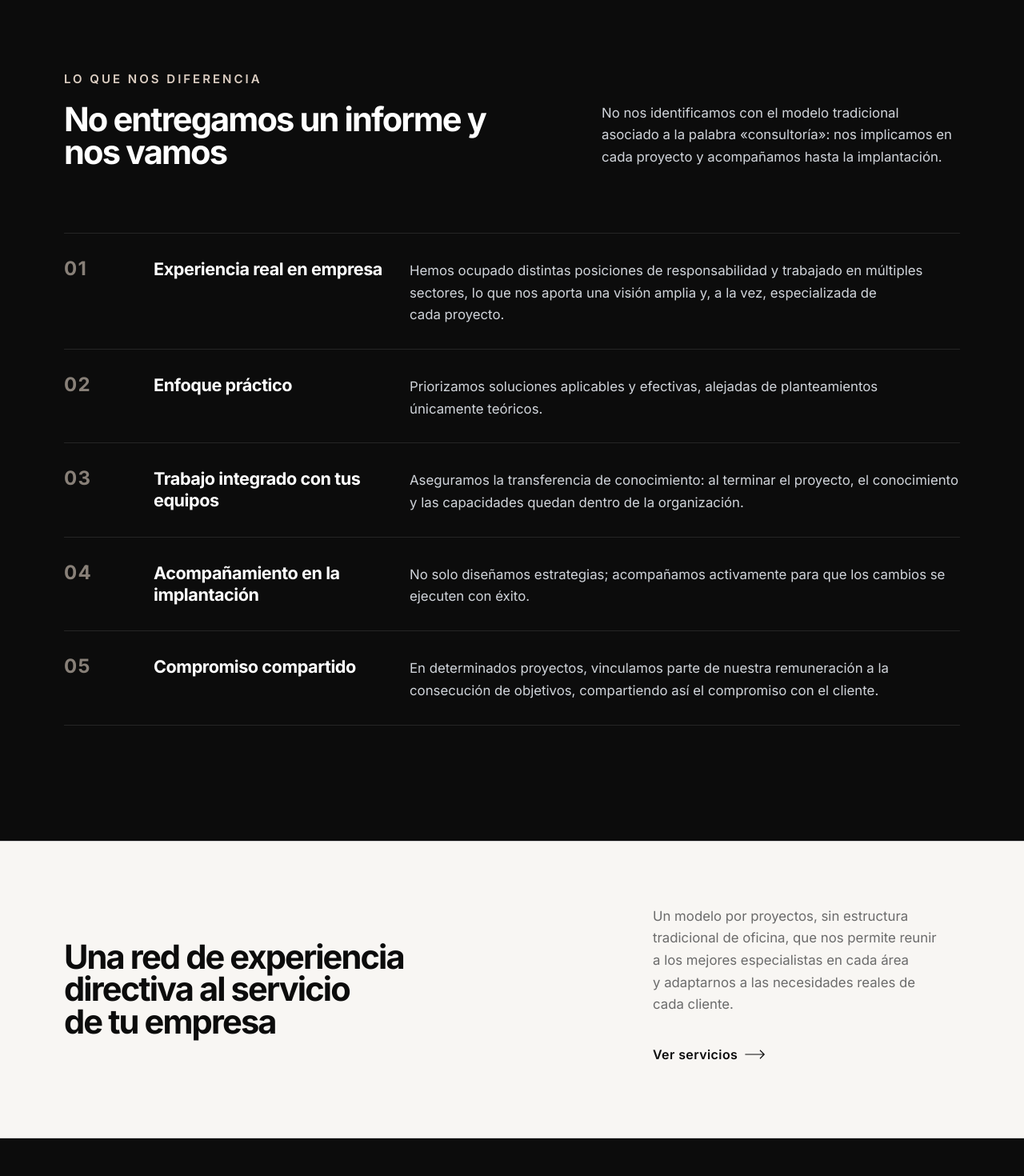
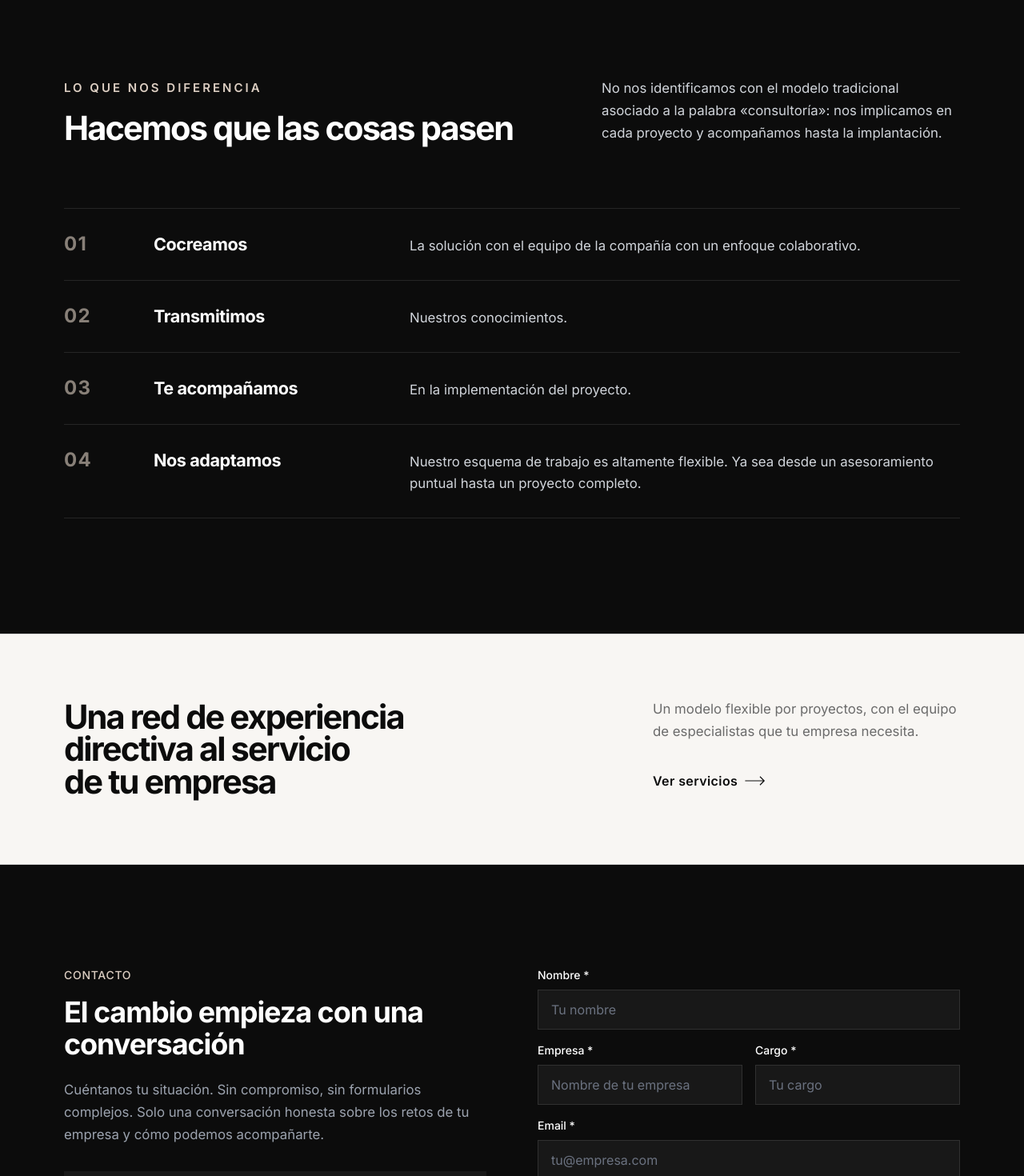
Before and after one commit to DSellees/demo-koob-web-v0, a React (Vite) app: page /quienes-somos in a window 1280 px wide. Shown: the part 1260-2730 px from the top of the page at 80% size. Built offline with nearby package versions, Linux system fonts and the light colour scheme.

Commit message:
Small fixes

```diff
--- a/src/pages/QuienesSomos.tsx
+++ b/src/pages/QuienesSomos.tsx
@@ -25,37 +25,29 @@ const revealProps = {
   variants: reveal,
 } as const;
 
-// Los cinco puntos de `diferenciacion` del briefing.
+// Los cuatro puntos de «¿Qué ofrecemos?».
 const diferenciales = [
   {
     n: '01',
-    title: 'Experiencia real en empresa',
+    title: 'Cocreamos',
     description:
-      'Hemos ocupado distintas posiciones de responsabilidad y trabajado en múltiples sectores, lo que nos aporta una visión amplia y, a la vez, especializada de cada proyecto.',
+      'La solución con el equipo de la compañía con un enfoque colaborativo.',
   },
   {
     n: '02',
-    title: 'Enfoque práctico',
-    description:
-      'Priorizamos soluciones aplicables y efectivas, alejadas de planteamientos únicamente teóricos.',
+    title: 'Transmitimos',
+    description: 'Nuestros conocimientos.',
   },
   {
     n: '03',
-    title: 'Trabajo integrado con tus equipos',
-    description:
-      'Aseguramos la transferencia de conocimiento: al terminar el proyecto, el conocimiento y las capacidades quedan dentro de la organización.',
+    title: 'Te acompañamos',
+    description: 'En la implementación del proyecto.',
   },
   {
     n: '04',
-    title: 'Acompañamiento en la implantación',
+    title: 'Nos adaptamos',
     description:
-      'No solo diseñamos estrategias; acompañamos activamente para que los cambios se ejecuten con éxito.',
-  },
-  {
-    n: '05',
-    title: 'Compromiso compartido',
-    description:
-      'En determinados proyectos, vinculamos parte de nuestra remuneración a la consecución de objetivos, compartiendo así el compromiso con el cliente.',
+      'Nuestro esquema de trabajo es altamente flexible. Ya sea desde un asesoramiento puntual hasta un proyecto completo.',
   },
 ];
 
@@ -100,8 +92,8 @@ const QuienesSomos = () => {
         <div className="page-container">
           <div className="content-container">
             {/* Declaración: titular a la izquierda, apuntes al pie derecho */}
-            <div className="grid gap-x-12 gap-y-8 lg:grid-cols-[1.1fr_1fr] lg:items-end">
-              <div>
+            <div className="section-heading-row">
+              <div className="max-w-xl">
                 <motion.p {...revealProps} className="type-eyebrow mb-5 text-koob-gold-ink">
                   Nuestra experiencia
                 </motion.p>
@@ -112,24 +104,22 @@ const QuienesSomos = () => {
                 >
                   Venimos del mundo de la empresa
                 </motion.h2>
-                <motion.div {...revealProps} custom={0.12} className="mt-8">
-                  <SweepArrowLink to="/contacto" variant="light">
-                    Hablar con un experto
-                  </SweepArrowLink>
-                </motion.div>
               </div>
 
-              <div className="lg:pl-10">
               <motion.p
                 {...revealProps}
-                  custom={0.18}
-                  className="type-section-lead text-koob-gray-500"
+                custom={0.12}
+                className="type-section-lead max-w-md text-koob-gray-500"
               >
                 Por eso, en KOOB no nos limitamos a analizar tu empresa. Nos implicamos para
                 entender el reto, aportar perspectiva y convertir las decisiones en acción.
               </motion.p>
             </div>
-            </div>
+            <motion.div {...revealProps} custom={0.18} className="-mt-4">
+              <SweepArrowLink to="/contacto" variant="light">
+                Hablar con un experto
+              </SweepArrowLink>
+            </motion.div>
 
             {/* Tira horizontal: equipo · vídeo (centro) · oficina. Celdas 16/9. La
                 portada es el fotograma del segundo 1 sin las franjas negras; estas solo se ven al dar al play. */}
@@ -201,7 +191,7 @@ const QuienesSomos = () => {
               <motion.div {...revealProps} className="max-w-xl">
                 <p className="type-eyebrow mb-5 text-koob-gold">Lo que nos diferencia</p>
                 <h2 className="type-section-title text-white">
-                  No entregamos un informe y nos vamos
+                  Hacemos que las cosas pasen
                 </h2>
               </motion.div>
               <motion.p
@@ -262,9 +252,8 @@ const QuienesSomos = () => {
                 className="shrink-0 lg:flex lg:max-w-sm lg:flex-col lg:justify-center"
               >
                 <p className="type-section-lead text-koob-gray-500">
-                  Un modelo por proyectos, sin estructura tradicional de oficina, que nos permite
-                  reunir a los mejores especialistas en cada área y adaptarnos a las necesidades
-                  reales de cada cliente.
+                  Un modelo flexible por proyectos, con el equipo de especialistas que tu empresa
+                  necesita.
                 </p>
                 <div className="mt-6">
                   <SweepArrowLink to="/servicios" variant="light">
--- a/src/pages/Reimpulso.tsx
+++ b/src/pages/Reimpulso.tsx
@@ -52,10 +52,10 @@ const momentos = [
     title: 'Empresas con tensión en resultados',
     icon: 'icons/tension-resultados.svg',
     description:
-      'Organizaciones donde los números empiezan a generar tensión. Los márgenes se estrechan, la tesorería preocupa y existen dudas sobre la viabilidad futura del modelo actual.',
+      'Los márgenes se estrechan. Tesorería que preocupa y las decisiones pesan cada vez más.',
     points: [
       '¿Los números ya no acompañan como antes?',
-      '¿La rentabilidad pesa cada vez más sobre cada decisión?',
+      '¿La rentabilidad ya no te acompaña?',
       '¿Te enfrentas a decisiones difíciles sin margen de error?',
     ],
     tone: 'dark' as const,
@@ -64,7 +64,7 @@ const momentos = [
     title: 'Empresas con potencial',
     icon: 'icons/empresa-potencial.svg',
     description:
-      'Compañías listas para crecer pero con incertidumbre estratégica. Tienen el producto y el mercado, pero faltan las estructuras y la hoja de ruta para escalar.',
+      'Hay producto y mercado, pero falta estructura y una hoja de ruta para escalar.',
     points: [
       '¿Tu negocio tiene potencial que no acaba de despegar?',
       '¿Necesitas claridad para elegir entre varios caminos?',
@@ -106,15 +106,20 @@ const Reimpulso = () => {
                   </SweepArrowLink>
                 </motion.div>
               </div>
-              <motion.p
+              <motion.div
                 {...revealProps}
                 custom={0.18}
-                className="type-section-lead max-w-xl text-gray-300"
+                className="type-section-lead max-w-xl space-y-4 text-gray-300"
               >
-                Hay momentos en los que una empresa deja de avanzar como debería. Los resultados
-                empiezan a tensarse. O tienes ideas y oportunidades… pero no claridad sobre cómo
-                seguir avanzando. En ambos casos, podemos ayudarte a recuperar foco y dirección.
-              </motion.p>
+                <p>
+                  Acompañamiento práctico para empresas que necesitan recuperar rentabilidad,
+                  ordenar sus prioridades o encontrar el camino para crecer.
+                </p>
+                <p>
+                  Partimos de la realidad del negocio, identificamos dónde está el problema y dónde
+                  está la oportunidad y construimos un plan de acción para conseguir resultados.
+                </p>
+              </motion.div>
             </div>
           </div>
         </div>
@@ -139,14 +144,14 @@ const Reimpulso = () => {
               </motion.p>
             </div>
 
-            <div className="grid gap-4 sm:grid-cols-2 lg:grid-cols-4 lg:items-start">
+            <div className="grid gap-4 sm:grid-cols-2 lg:grid-cols-4">
               {metodologia.map((fase, index) => (
                 <motion.div
                   key={fase.n}
                   {...revealProps}
                   custom={index * 0.08}
                   className={`flex flex-col border border-hairline-light bg-white p-7 transition-colors duration-200 hover:border-black ${
-                    index % 2 === 1 ? 'lg:mt-16' : ''
+                    index % 2 === 0 ? 'lg:mt-16' : 'lg:mb-16'
                   }`}
                 >
                   <span className="text-3xl font-bold tracking-[0.05em] text-koob-gold-ink">
--- a/src/pages/Servicios.tsx
+++ b/src/pages/Servicios.tsx
@@ -378,7 +378,7 @@ const Servicios = () => {
             <div className="grid items-start gap-wide lg:grid-cols-[3fr_2fr]">
               <div>
                 <motion.h1 {...revealProps} custom={0.06} className="type-section-title text-white">
-                  Un partner estratégico para pensar y ejecutar contigo
+                  Un partner estratégico para tu empresa
                 </motion.h1>
               </div>
               <div>
@@ -387,7 +387,7 @@ const Servicios = () => {
                   custom={0.12}
                   className="type-section-lead max-w-xl text-gray-300"
                 >
-                  Pensamos, decidimos y ejecutamos contigo. Y nos quedamos hasta que el cambio
+                  Pensamos, decidimos y ejecutamos contigo, y nos quedamos hasta que el cambio
                   funciona por sí solo.
                 </motion.p>
                 <motion.div {...revealProps} custom={0.18} className="mt-6">
--- a/src/sections/ContactCTA.tsx
+++ b/src/sections/ContactCTA.tsx
@@ -17,13 +17,14 @@ const revealProps = {
 const EMAIL_RE = /^[^\s@]+@[^\s@]+\.[^\s@]+$/;
 
 type FieldErrors = Partial<
-  Record<'nombre' | 'empresa' | 'email' | 'mensaje' | 'consent', string>
+  Record<'nombre' | 'empresa' | 'cargo' | 'email' | 'mensaje' | 'consent', string>
 >;
 
 const ContactCTA = () => {
   const [formData, setFormData] = useState({
     nombre: '',
     empresa: '',
+    cargo: '',
     email: '',
     telefono: '',
     mensaje: '',
@@ -45,6 +46,7 @@ const ContactCTA = () => {
     const next: FieldErrors = {};
     if (!formData.nombre.trim()) next.nombre = 'Dinos cómo te llamas.';
     if (!formData.empresa.trim()) next.empresa = 'Indica el nombre de tu empresa.';
+    if (!formData.cargo.trim()) next.cargo = 'Indica tu cargo.';
     if (!formData.email.trim()) next.email = 'Necesitamos un correo para responderte.';
     else if (!EMAIL_RE.test(formData.email.trim())) next.email = 'Ese correo no parece válido.';
     if (!formData.mensaje.trim()) next.mensaje = 'Cuéntanos brevemente tu situación.';
@@ -57,9 +59,9 @@ const ContactCTA = () => {
     setSubmitted(true);
   };
 
-  const fieldClass = (field: keyof FieldErrors) =>
+  const fieldClass = (field?: keyof FieldErrors) =>
     `w-full border bg-white/5 px-4 py-3 text-white placeholder-gray-500 transition-colors focus:outline-none ${
-      errors[field] ? 'border-koob-gold' : 'border-hairline-dark focus:border-koob-gold'
+      field && errors[field] ? 'border-koob-gold' : 'border-hairline-dark focus:border-koob-gold'
     }`;
 
   return (
@@ -163,6 +165,7 @@ const ContactCTA = () => {
                     </AnimatePresence>
                   </motion.div>
 
+                  <div className="grid gap-4 sm:grid-cols-2">
                     <motion.div {...revealProps} custom={0.06}>
                       <label htmlFor="empresa" className="block text-sm font-medium mb-2">
                         Empresa *
@@ -184,6 +187,29 @@ const ContactCTA = () => {
                         )}
                       </AnimatePresence>
                     </motion.div>
+
+                    <motion.div {...revealProps} custom={0.09}>
+                      <label htmlFor="cargo" className="block text-sm font-medium mb-2">
+                        Cargo *
+                      </label>
+                      <input
+                        id="cargo"
+                        name="cargo"
+                        type="text"
+                        value={formData.cargo}
+                        onChange={handleChange}
+                        aria-invalid={errors.cargo ? true : undefined}
+                        aria-describedby={errors.cargo ? 'error-cargo' : undefined}
+                        className={fieldClass('cargo')}
+                        placeholder="Tu cargo"
+                      />
+                      <AnimatePresence initial={false}>
+                        {errors.cargo && (
+                          <ValidationNote id="error-cargo">{errors.cargo}</ValidationNote>
+                        )}
+                      </AnimatePresence>
+                    </motion.div>
+                  </div>
 
                   <motion.div {...revealProps} custom={0.12}>
                     <label htmlFor="email" className="block text-sm font-medium mb-2">
--- a/src/sections/Hero.tsx
+++ b/src/sections/Hero.tsx
@@ -93,7 +93,7 @@ const Hero = () => {
               variants={heroItem}
               className="type-display-hero text-black mb-12"
             >
-              Define el rumbo.<br />Reimpulsa tu empresa.
+              De entender el reto,<br />a resolverlo contigo
             </motion.h1>
 
             {/* Body — lg size for readability */}
@@ -101,9 +101,8 @@ const Hero = () => {
               variants={heroItem}
               className="type-lead-flagship font-normal leading-[1.45] text-koob-gray-700 mb-14 max-w-2xl"
             >
-              Cuando notas que los resultados podrían ser mejores, el primer paso es un diagnóstico
-              claro. En KOOB, nos implicamos contigo para detectar el bloqueo y tomar las decisiones
-              que la empresa necesita.
+              Empezamos por entender tu empresa y nos implicamos hasta que las decisiones se
+              convierten en resultados.
             </motion.p>
 
             {/* CTA block */}
--- a/src/sections/Navigation.tsx
+++ b/src/sections/Navigation.tsx
@@ -8,10 +8,13 @@ const navLinks = [
   { label: 'Inicio', href: '/' },
   { label: 'Quiénes somos', href: '/quienes-somos' },
   { label: 'Servicios', href: '/servicios' },
-  { label: 'Recursos', href: '/insights' },
+  { label: 'Tendencias', href: '/insights' },
   { label: 'Podcast', href: '/podcast' },
   { label: 'Contacto', href: '/contacto' },
 ];
+
+const desktopLinks = navLinks.filter((link) => link.href !== '/contacto');
+const contactLink = navLinks.find((link) => link.href === '/contacto')!;
 
 interface NavigationProps {
   variant?: 'light' | 'dark';
@@ -71,7 +74,7 @@ const Navigation = ({ variant = 'light' }: NavigationProps) => {
                 <img
                   src={`${import.meta.env.BASE_URL}logo-koob-black.svg`}
                   alt="KOOB Advisory"
-                  className={`h-[1.65rem] w-auto ${isDark ? 'invert' : ''}`}
+                  className={`h-[2.2rem] w-auto ${isDark ? 'invert' : ''}`}
                 />
               </Link>
             </motion.div>
@@ -83,7 +86,7 @@ const Navigation = ({ variant = 'light' }: NavigationProps) => {
               initial="hidden"
               animate="visible"
             >
-              {navLinks.map((link) => (
+              {desktopLinks.map((link) => (
                 <motion.div key={link.label} variants={fadeUp}>
                   <Link
                     to={link.href}
@@ -97,9 +100,21 @@ const Navigation = ({ variant = 'light' }: NavigationProps) => {
                   </Link>
                 </motion.div>
               ))}
+              <motion.div variants={fadeUp}>
+                <Link
+                  to="/reimpulso"
+                  className={
+                    isDark
+                      ? 'px-[1.35rem] py-[0.675rem] border border-white bg-white text-black text-[0.945rem] font-bold hover:bg-koob-gold transition-colors'
+                      : 'px-[1.35rem] py-[0.675rem] border border-black bg-black text-white text-[0.945rem] font-bold hover:bg-koob-gray-900 transition-colors'
+                  }
+                >
+                  KOOB Reimpulso
+                </Link>
+              </motion.div>
             </motion.div>
 
-            {/* CTA desktop */}
+            {/* Contacto desktop */}
             <motion.div
               className="hidden lg:flex items-center"
               variants={slideLeft}
@@ -108,14 +123,14 @@ const Navigation = ({ variant = 'light' }: NavigationProps) => {
               transition={{ duration: 1.1, ease: [0.22, 1, 0.36, 1] }}
             >
               <Link
-                to="/reimpulso"
-                className={
-                  isDark
-                    ? 'px-[1.35rem] py-[0.675rem] border border-white bg-white text-black text-[0.945rem] font-bold hover:bg-koob-gold transition-colors'
-                    : 'px-[1.35rem] py-[0.675rem] border border-black bg-black text-white text-[0.945rem] font-bold hover:bg-koob-gray-900 transition-colors'
-                }
+                to={contactLink.href}
+                className={`text-[1.0625rem] font-medium transition-colors duration-200 ${
+                  isActive(contactLink.href)
+                    ? isDark ? 'text-white' : 'text-black'
+                    : isDark ? 'text-gray-400 hover:text-white' : 'text-gray-600 hover:text-black'
+                }`}
               >
-                KOOB Reimpulso
+                {contactLink.label}
               </Link>
             </motion.div>
 
--- a/src/sections/ReimpulsoFlagshipCards.tsx
+++ b/src/sections/ReimpulsoFlagshipCards.tsx
@@ -1,8 +1,6 @@
-import { useState } from 'react';
 import { ArrowRight } from 'lucide-react';
 import { motion } from 'framer-motion';
 import { reveal, revealViewport, EASE } from '../lib/animations';
-import AutodiagnosticoModal from '../components/AutodiagnosticoModal';
 import SweepArrowLink from '../components/SweepArrowLink';
 
 // Cada elemento observa su propia visibilidad — ver "La Regla de la Animación
@@ -37,8 +35,6 @@ const popVariants = (duration: number, delay: number) => ({
 });
 
 const ReimpulsoFlagshipCards = () => {
-  const [autodiagnosticoOpen, setAutodiagnosticoOpen] = useState(false);
-
   return (
     <section
       id="reimpulso-cards"
@@ -320,7 +316,7 @@ const ReimpulsoFlagshipCards = () => {
               </div>
             </motion.div>
 
-            {/* Right column: outcome card + autodiagnóstico CTA card */}
+            {/* Right column: outcome card + diagnóstico CTA card */}
             <div className="flex flex-col gap-3 lg:h-full">
               <motion.div
                 initial="hidden"
@@ -329,21 +325,24 @@ const ReimpulsoFlagshipCards = () => {
                 variants={reveal}
                 className="flex flex-col border border-black/15 bg-white/60 p-6 sm:p-7 lg:basis-[30%] lg:justify-center"
               >
-                <p className="type-eyebrow text-[0.8rem] text-koob-gold-ink">Autodiagnóstico</p>
+                <p className="type-eyebrow text-[0.8rem] text-koob-gold-ink">Diagnóstico</p>
                 <h3 className="mt-3 text-xl font-bold leading-tight tracking-[-0.03em]">
                   ¿Es KOOB Reimpulso para tu empresa?
                 </h3>
                 <p className="mt-2 text-sm leading-relaxed text-koob-gray-700">
-                  Responde a unas preguntas sobre tu situación y recibe una lectura inicial de si este servicio encaja contigo.
+                  Acompañamiento práctico para empresas que necesitan recuperar rentabilidad, ordenar sus prioridades o encontrar el camino para crecer.
+                </p>
+                <p className="mt-3 text-sm leading-relaxed text-koob-gray-700">
+                  Partimos de la realidad del negocio, identificamos dónde está el problema y dónde está la oportunidad y construimos un plan de acción para conseguir resultados.
                 </p>
 
                 <SweepArrowLink
-                  onClick={() => setAutodiagnosticoOpen(true)}
+                  to="/contacto"
                   variant="light"
                   layout="block"
-                  className="-mx-6 -mb-6 mt-5 border-t border-black/15 sm:-mx-7 sm:-mb-7"
+                  className="-mx-6 -mb-6 mt-5 w-full border-t border-black/15 sm:-mx-7 sm:-mb-7"
                 >
-                  Empezar el autodiagnóstico
+                  Hablar con un experto
                 </SweepArrowLink>
               </motion.div>
 
@@ -383,11 +382,6 @@ const ReimpulsoFlagshipCards = () => {
           </div>
         </div>
       </div>
-
-      <AutodiagnosticoModal
-        open={autodiagnosticoOpen}
-        onClose={() => setAutodiagnosticoOpen(false)}
-      />
     </section>
   );
 };
```
Lines whose indentation alone changed are shown as unchanged.
